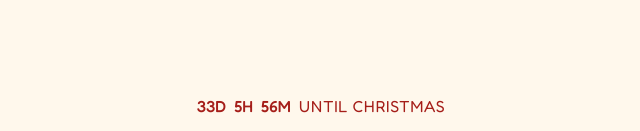
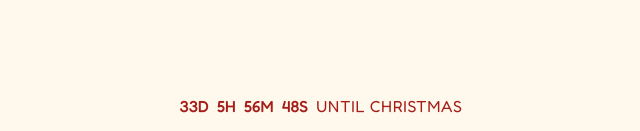
Before and after one commit to darrendub/secret-santa, a plain HTML site: page index.html in a window 1280 px wide. Shown: the part 666-797 px from the top of the page, 319-959 px from the left. Drawn offline with Linux system fonts and the light colour scheme.

Commit message:
Add seconds to Christmas countdown
Co-Authored-By: Claude Opus 5.5 <noreply@anthropic.com>
Claude-Session: https://claude.ai/code/session_01AzVYySjBSuJW24mjSYJqGQ

```diff
--- a/app.js
+++ b/app.js
@@ -97,13 +97,13 @@
     if (now >= new Date(now.getFullYear(), 11, 26)) xmas = new Date(now.getFullYear() + 1, 11, 25);
     var ms = xmas - now;
     if (ms <= 0) return '<div class="countdown"><span>MERRY CHRISTMAS!</span></div>';
-    var mins = Math.floor(ms / 60000), d = Math.floor(mins / 1440), h = Math.floor((mins % 1440) / 60), m = mins % 60;
-    return '<div class="countdown"><b>' + d + 'D</b><b>' + h + 'H</b><b>' + m + 'M</b><span>UNTIL CHRISTMAS</span></div>';
+    var secs = Math.floor(ms / 1000), d = Math.floor(secs / 86400), h = Math.floor((secs % 86400) / 3600), m = Math.floor((secs % 3600) / 60), sc = secs % 60;
+    return '<div class="countdown"><b>' + d + 'D</b><b>' + h + 'H</b><b>' + m + 'M</b><b class="sec">' + sc + 'S</b><span>UNTIL CHRISTMAS</span></div>';
   }
   setInterval(function () {
     var c = document.querySelector('.countdown');
     if (c) c.outerHTML = countdown();
-  }, 30000);
+  }, 1000);
   function page(inner) {
     document.body.classList.remove('splash-on');
     app.innerHTML = '<div class="page">' + inner + countdown() + '</div>';
--- a/styles.css
+++ b/styles.css
@@ -112,8 +112,9 @@ input:focus, textarea:focus { outline: none; border-color: var(--red); }
 .group-name { font-weight: 600; font-size: 21px; text-align: center; }
 
 /* countdown */
-.countdown { display: flex; justify-content: center; gap: 8px; font-size: 16px; color: var(--red-dark); white-space: nowrap; }
+.countdown { font-variant-numeric: tabular-nums; display: flex; justify-content: center; gap: 8px; font-size: 16px; color: var(--red-dark); white-space: nowrap; }
 .countdown b { font-weight: 500; }
+.countdown b.sec { display: inline-block; min-width: 2.2ch; text-align: right; }
 .countdown span { font-weight: 400; letter-spacing: .64px; }
 
 /* misc */
```
